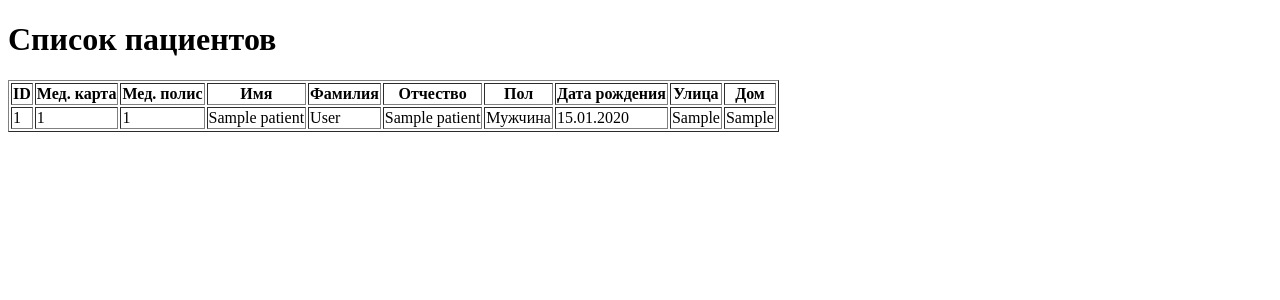
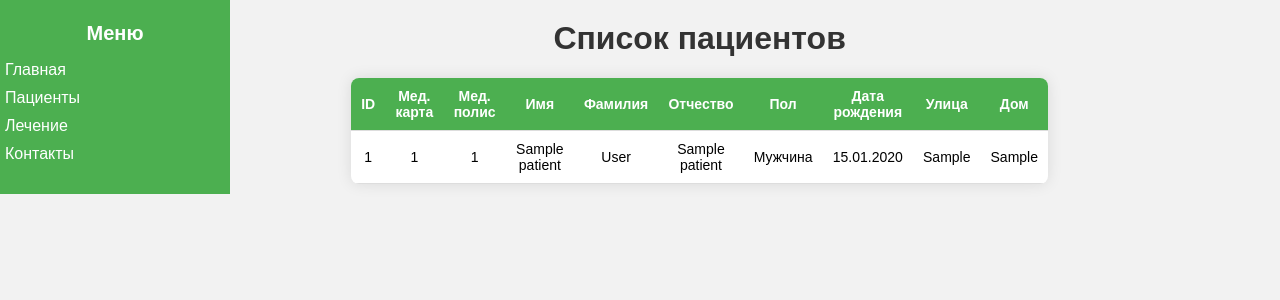
Before and after one commit to OscarISTUedu/BD-Project, a Django app: page /patients/ in a window 1280 px wide. Shown: the top 300 px of the page. Run offline with Django 5.2, Linux system fonts and the light colour scheme; tables that the repository leaves empty hold one stand-in row (values such as "Sample post").

Commit message:
edit patient_list.html

```diff
--- a/BD/templates/patient_list.html
+++ b/BD/templates/patient_list.html
@@ -4,10 +4,123 @@
     <meta charset="UTF-8">
     <meta name="viewport" content="width=device-width, initial-scale=1.0">
     <title>Список пациентов</title>
+    <style>
+        /* Основные стили для страницы */
+        body {
+            font-family: Arial, sans-serif;
+            background-color: #f2f2f2;
+            display: grid;
+            grid-template-columns: 10% auto;
+            margin-left:0px;
+            margin-top:0px;
+        }
+        h1 {
+            text-align: center;
+            color: #333;
+            width: 100%;
+            margin-top: 20px;
+        }
+
+        /* Панель навигации слева */
+        .sidebar {
+            grid-column: 1;
+            width: 220px;
+            background-color: #4CAF50;
+            color: white;
+            padding: 5px;
+            height: 100%;
+        }
+        .sidebar h2 {
+            text-align: center;
+            font-size: 20px;
+        }
+        .sidebar ul {
+            list-style-type: none;
+            padding: 0;
+        }
+        .sidebar ul li {
+            margin: 10px 0;
+            font-size: 16px;
+        }
+        .sidebar ul li a {
+            color: white;
+            text-decoration: none;
+        }
+        .sidebar ul li a:hover {
+            text-decoration: underline;
+        }
+
+        /* Контент справа */
+        .content {
+            grid-column:2;
+            padding: 0 14em 0 14em;
+            justify-content: center;
+        }
+
+        /* Таблица */
+        table {
+            width: 100%;
+            border-collapse: collapse;
+            background-color: #fff;
+            box-shadow: 0 0 15px rgba(0, 0, 0, 0.1);
+            border-radius: 8px;
+            overflow: hidden;
+        }
+        th, td {
+            padding: 10px 10px; /* Уменьшены отступы для уменьшения ширины столбцов */
+            text-align: center;
+            border-bottom: 1px solid #ddd;
+            font-size: 14px; /* Уменьшен размер шрифта */
+        }
+        thead {
+            background-color: #4CAF50;
+            color: white;
+        }
+        tr:nth-child(even) {
+            background-color: #f9f9f9;
+        }
+        tr:hover {
+            background-color: #f1f1f1;
+        }
+        th:first-child, td:first-child {
+            border-left: none;
+        }
+        th:last-child, td:last-child {
+            border-right: none;
+        }
+
+        /* Адаптивность */
+        @media (max-width: 600px) {
+            th, td {
+                padding: 6px 8px;
+                font-size: 12px;
+            }
+            .sidebar {
+                width: 180px;
+            }
+            .content {
+                margin-left: 200px;
+                width: calc(100% - 200px);
+            }
+        }
+    </style>
 </head>
 <body>
+    <!-- Панель навигации -->
+    <div class="sidebar">
+        <h2>Меню</h2>
+        <ul>
+            <li><a href="#">Главная</a></li>
+            <li><a href="#">Пациенты</a></li>
+            <li><a href="#">Лечение</a></li>
+            <li><a href="#">Контакты</a></li>
+        </ul>
+    </div>
+
+    <!-- Основной контент -->
+    <div class="content">
         <h1>Список пациентов</h1>
-    <table border="1">
+        <table>
             <thead>
                 <tr>
                     <th>ID</th>
@@ -39,5 +152,6 @@
                 {% endfor %}
             </tbody>
         </table>
+    </div>
 </body>
 </html>
```
Lines whose indentation alone changed are shown as unchanged.
